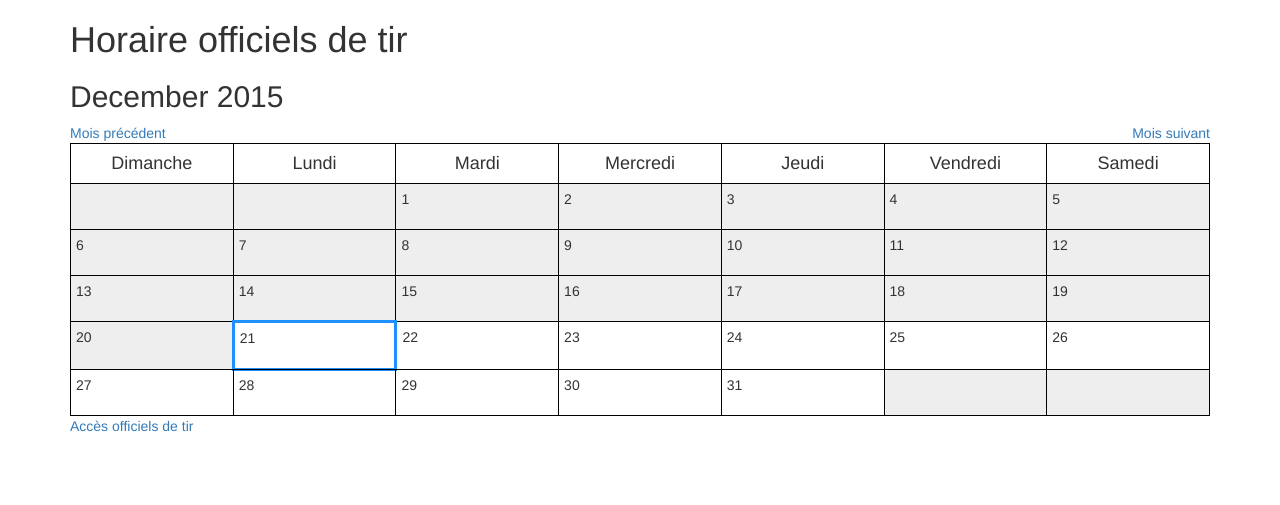
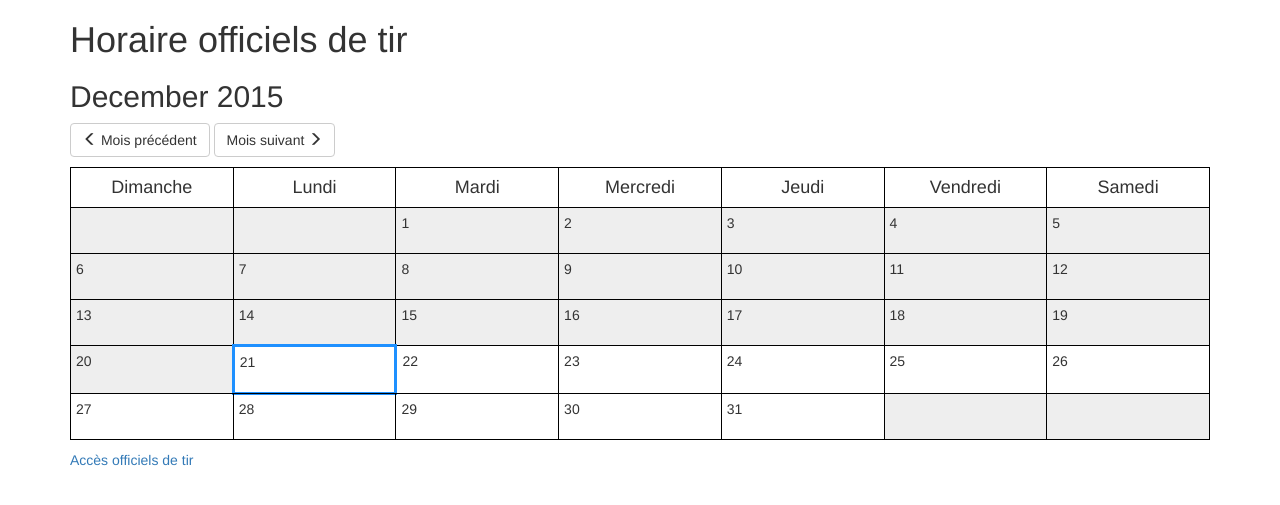
Before and after one commit to alexturpin/cto-ro-schedule, a PHP site: page / in a window 1280 px wide. Shown: the top 505 px of the page. Run offline with PHP 8.4, Linux system fonts and the light colour scheme; data that the repository does not hold is empty; some libraries are stand-ins or nearby versions.

Commit message:
Buttonify

```diff
--- a/index.php
+++ b/index.php
@@ -85,8 +85,12 @@
 			?>
 
 			<p>
-				<a href="index.php?date=<?php echo $previousMonth->format('Y-m'); ?>" class="pull-left">Mois précédent</a>
-				<a href="index.php?date=<?php echo $nextMonth->format('Y-m'); ?>" class="pull-right">Mois suivant</a>
+				<a class="btn btn-default" href="index.php?date=<?php echo $previousMonth->format('Y-m'); ?>">
+					<span class="glyphicon glyphicon-menu-left"></span> Mois précédent
+				</a>
+				<a class="btn btn-default" href="index.php?date=<?php echo $nextMonth->format('Y-m'); ?>">
+					Mois suivant <span class="glyphicon glyphicon-menu-right"></span>
+				</a>
 			</p>
 			<table id="calendar">
 				<tr>
@@ -203,12 +207,24 @@
 			<?php if ($user) { ?>
 			<p>
 				Connecté en tant que <?php echo $user['name']; ?>.
-				<?php if ($user['admin']) { ?><a href="admin.php">Administration</a><?php } ?>
 				<a href="logout.php">Déconnexion</a>
+			<?php } else { ?>
+				<a href="login.php">Accès officiels de tir</a>
 			</p>
-			<?php } else { ?>
-			<p><a href="login.php">Accès officiels de tir</a></p>
 			<?php } ?>
+			<?php if ($user && $user['admin']) { ?>
+				<p class="btn-group">
+					<a class="btn btn-default" data-toggle="modal" data-target="#scheduleModal">
+						<span class="glyphicon glyphicon-pencil"></span> Modification de masse
+					</a>
+
+					<a class="btn btn-default" href="admin.php">
+						<span class="glyphicon glyphicon-wrench"></span> Administration
+					</a>
+				</p>
+			<?php
+				}
+			?>
 		</div>
 
 		<div class="modal" id="scheduleModal" tabindex="-1" role="dialog">
--- a/style.css
+++ b/style.css
@@ -1,5 +1,6 @@
 #calendar {
     width: 100%;
+    margin-bottom: 10px;
 }
 
 #calendar th, #calendar td {
```
